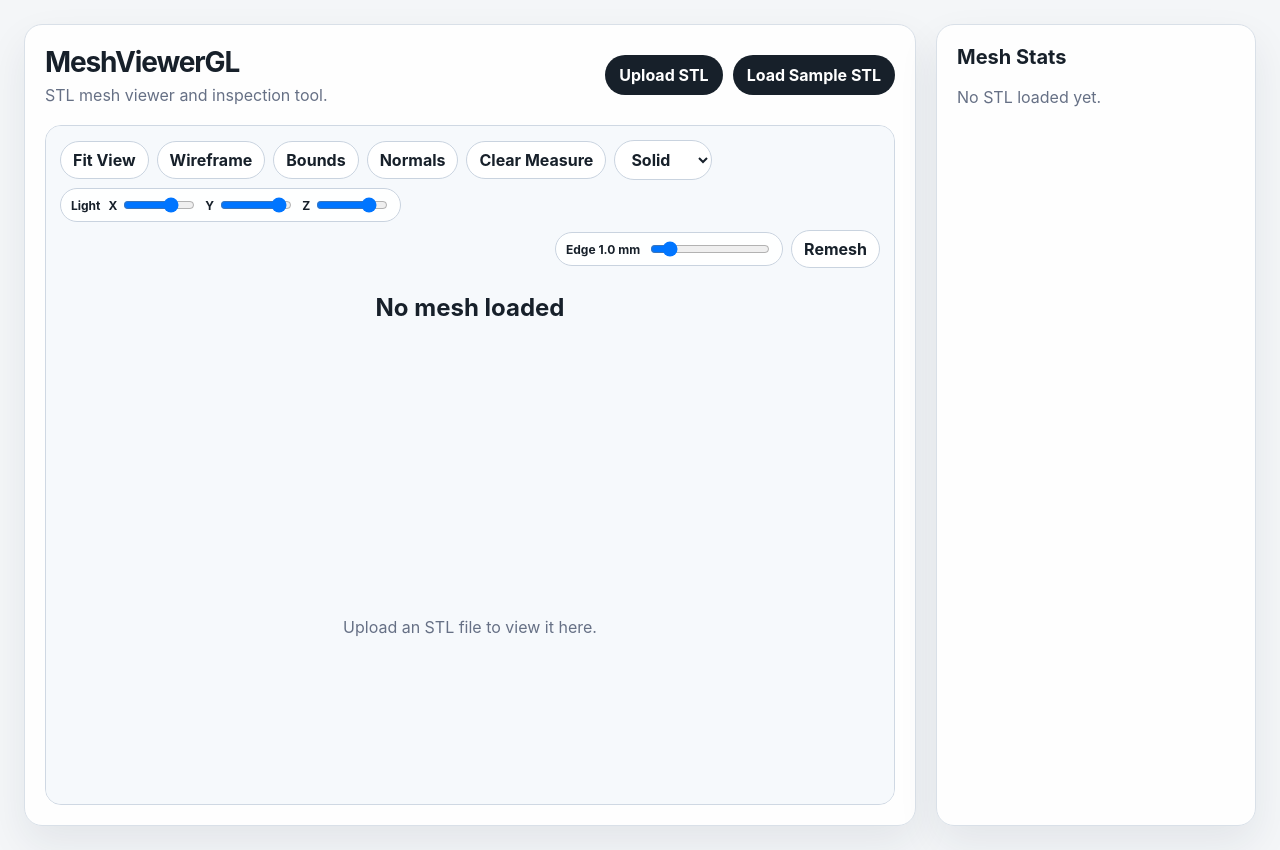
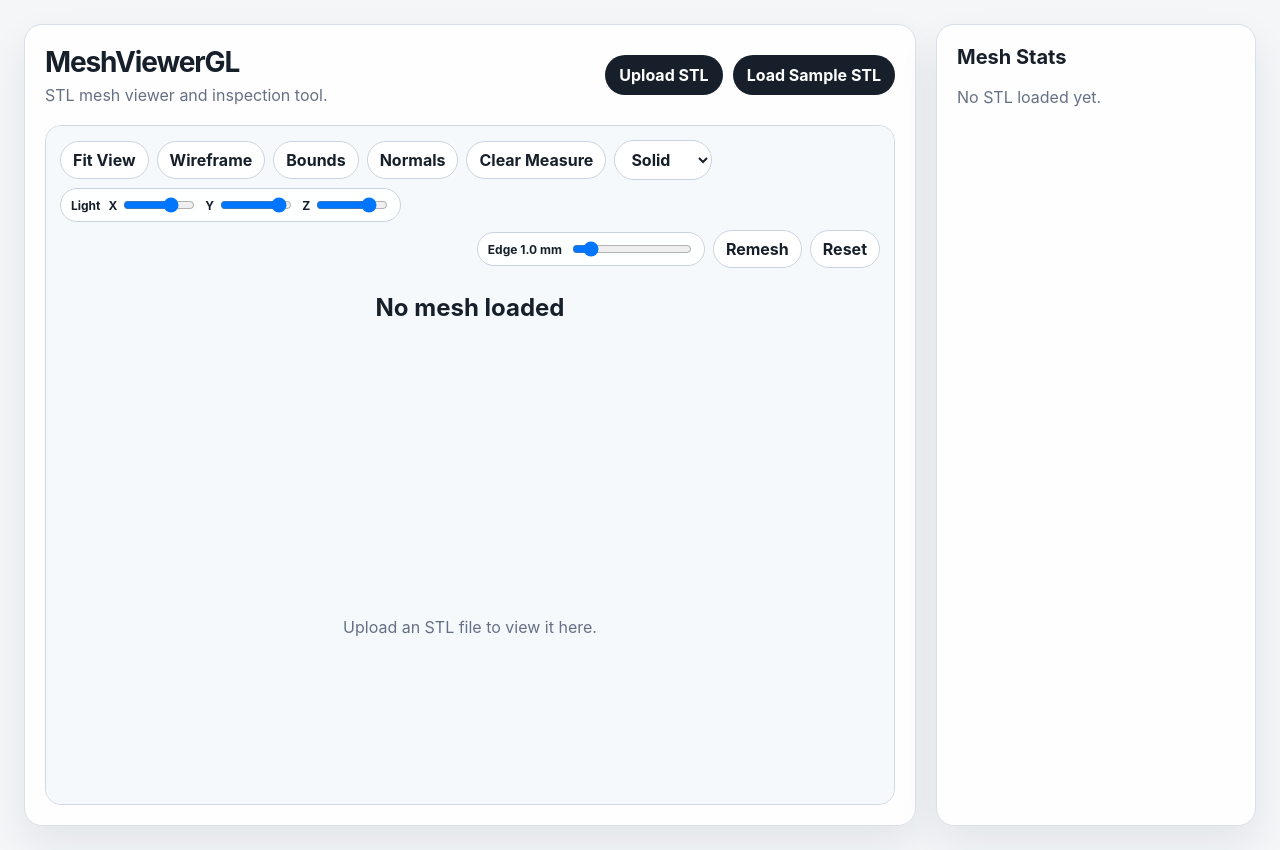
Before and after one commit to agoncziDemos/MeshViewerGL, a React (Vite) app: page / in a window 1280 px wide. Built offline with nearby package versions, Linux system fonts and the light colour scheme.

Commit message:
feat: Add remesh reset button.

```diff
--- a/src/App.tsx
+++ b/src/App.tsx
@@ -127,6 +127,33 @@ function App() {
     }
   }
 
+  function handleResetRemesh() {
+    if (!sourceMesh || isProcessingMesh) {
+      return;
+    }
+
+    setErrorMessage(null);
+    setMesh(sourceMesh);
+  }
+
+  function handleResetRemesh() {
+    if (!sourceMesh || isProcessingMesh) {
+      return;
+    }
+
+    setErrorMessage(null);
+    setMesh(sourceMesh);
+  }
+
+  function handleResetRemesh() {
+    if (!sourceMesh || isProcessingMesh) {
+      return;
+    }
+
+    setErrorMessage(null);
+    setMesh(sourceMesh);
+  }
+
   return (
     <main className="app">
       <section className="viewer-layout">
@@ -158,7 +185,9 @@ function App() {
               viewResetKey={viewResetKey}
               isProcessingMesh={isProcessingMesh}
               remeshTargetEdgeLength={remeshTargetEdgeLength}
+              canResetRemesh={Boolean(sourceMesh) && mesh !== sourceMesh && !isProcessingMesh}
               onRemesh={handleRemesh}
+              onResetRemesh={handleResetRemesh}
               onRemeshTargetEdgeLengthChange={setRemeshTargetEdgeLength}
             />
 
--- a/src/ui/ViewerCanvas.tsx
+++ b/src/ui/ViewerCanvas.tsx
@@ -33,7 +33,9 @@ type ViewerCanvasProps = {
   viewResetKey: number;
   isProcessingMesh: boolean;
   remeshTargetEdgeLength: number;
+  canResetRemesh: boolean;
   onRemesh: () => void;
+  onResetRemesh: () => void;
   onRemeshTargetEdgeLengthChange: (targetEdgeLength: number) => void;
 };
 
@@ -54,7 +56,9 @@ export function ViewerCanvas({
   viewResetKey,
   isProcessingMesh,
   remeshTargetEdgeLength,
+  canResetRemesh,
   onRemesh,
+  onResetRemesh,
   onRemeshTargetEdgeLengthChange,
 }: ViewerCanvasProps) {
   const canvasRef = useRef<HTMLCanvasElement | null>(null);
@@ -303,6 +307,7 @@ export function ViewerCanvas({
         lightDirection={lightDirection}
         remeshTargetEdgeLength={remeshTargetEdgeLength}
         canRemesh={Boolean(mesh) && !isProcessingMesh}
+        canResetRemesh={canResetRemesh}
         onShaderModeChange={setShaderMode}
         onWireframeToggle={() => setShowWireframe((value) => !value)}
         onBoundingBoxToggle={() => setShowBoundingBox((value) => !value)}
@@ -312,6 +317,7 @@ export function ViewerCanvas({
         onFitView={handleFitView}
         onClearMeasurement={handleClearMeasurement}
         onRemesh={onRemesh}
+        onResetRemesh={onResetRemesh}
         onRemeshTargetEdgeLengthChange={onRemeshTargetEdgeLengthChange}
       />
 
--- a/src/ui/ViewerToolbar.tsx
+++ b/src/ui/ViewerToolbar.tsx
@@ -10,6 +10,7 @@ type ViewerToolbarProps = {
   lightDirection: Vec3;
   remeshTargetEdgeLength: number;
   canRemesh: boolean;
+  canResetRemesh: boolean;
   onShaderModeChange: (shaderMode: ShaderMode) => void;
   onWireframeToggle: () => void;
   onBoundingBoxToggle: () => void;
@@ -19,6 +20,7 @@ type ViewerToolbarProps = {
   onFitView: () => void;
   onClearMeasurement: () => void;
   onRemesh: () => void;
+  onResetRemesh: () => void;
   onRemeshTargetEdgeLengthChange: (targetEdgeLength: number) => void;
 };
 
@@ -31,6 +33,7 @@ export function ViewerToolbar({
   lightDirection,
   remeshTargetEdgeLength,
   canRemesh,
+  canResetRemesh,
   onShaderModeChange,
   onWireframeToggle,
   onBoundingBoxToggle,
@@ -40,6 +43,7 @@ export function ViewerToolbar({
   onFitView,
   onClearMeasurement,
   onRemesh,
+  onResetRemesh,
   onRemeshTargetEdgeLengthChange,
 }: ViewerToolbarProps) {
   return (
@@ -143,6 +147,10 @@ export function ViewerToolbar({
         <button type="button" disabled={!canRemesh} onClick={onRemesh}>
           Remesh
         </button>
+
+        <button type="button" disabled={!canResetRemesh} onClick={onResetRemesh}>
+          Reset
+        </button>
       </div>
     </div>
   );
```
